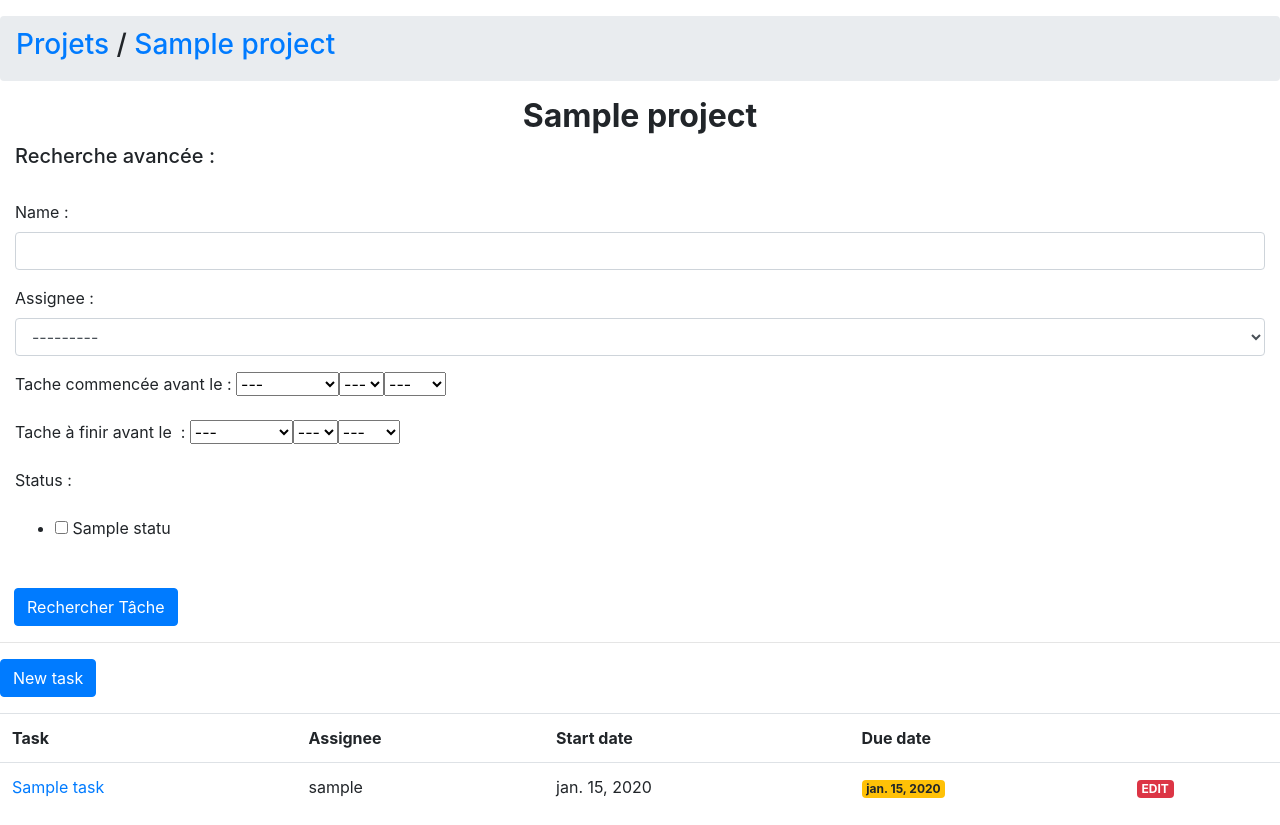
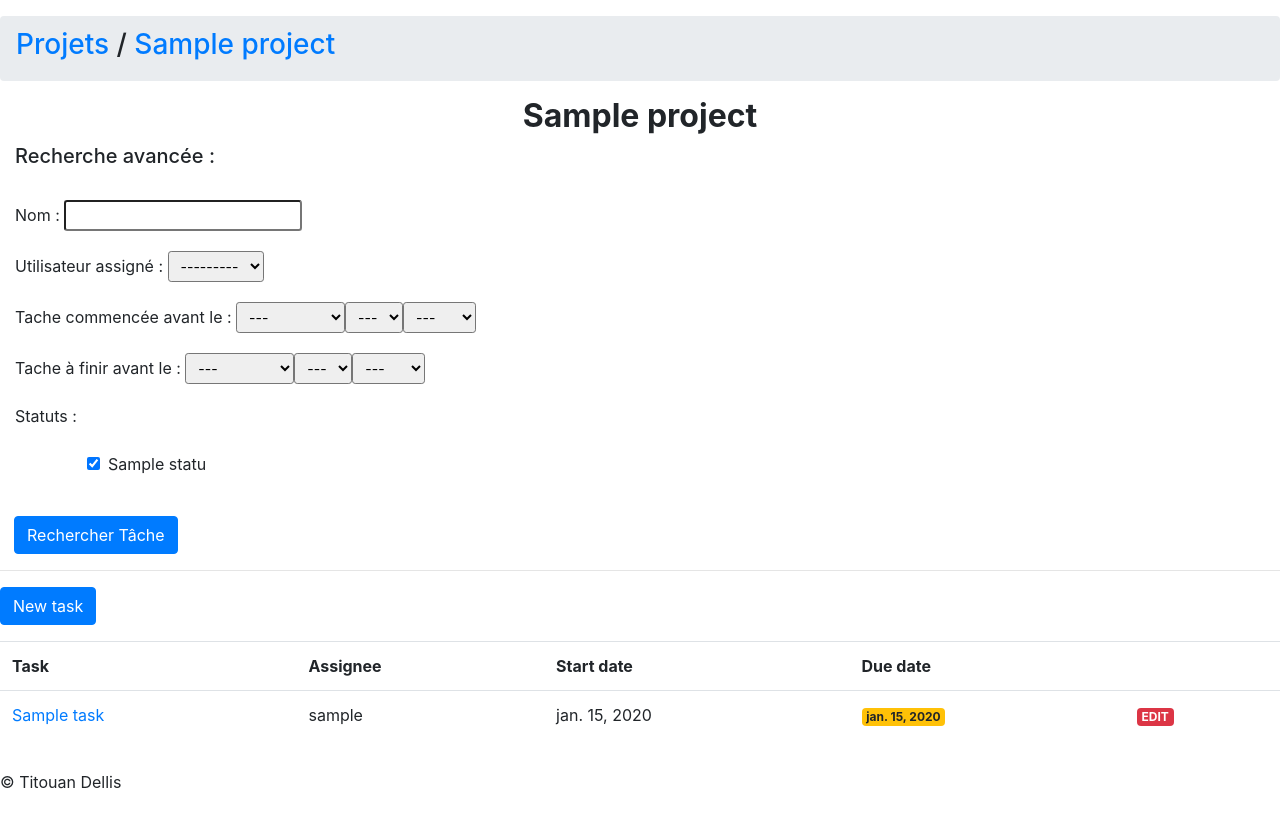
Before and after one commit to Nawti35/Django, a Django app: page /taskmanager/project/1 in a window 1280 px wide. Shown: the part 282-1107 px from the top of the page. After the commit the page ends 1071 px from the top, so only its background shows below. Run offline with Django 3.2, Linux system fonts and the light colour scheme; a user stored in the database is signed in; tables that the repository leaves empty hold one stand-in row (values such as "Sample post"); some libraries are stand-ins or nearby versions.

Commit message:
Filtre de recherche de tâche terminé

```diff
--- a/calendme/taskmanager/forms.py
+++ b/calendme/taskmanager/forms.py
@@ -27,21 +27,36 @@ class JournalForm(forms.ModelForm):
 class SearchTaskForm(forms.ModelForm):
     status = forms.ModelMultipleChoiceField(Status.objects,
                                             required=False,
-                                            widget=forms.CheckboxSelectMultiple
+                                            widget=forms.CheckboxSelectMultiple(attrs={'class':'form-inline  mr-2 ml-3 '}),
+                                            label='Statuts',
                                             )
-    start_date = forms.DateField(required=False,widget=forms.SelectDateWidget,label='Tache commencée avant le')
-    due_date = forms.DateField(required=False, widget=forms.SelectDateWidget,label='Tache à finir avant le ')
+
+    start_date = forms.DateField(required=False,
+                                 widget=forms.SelectDateWidget(attrs={'class':'form-control-sm'}),
+                                 label='Tache commencée avant le')
+
+    due_date = forms.DateField(required=False,
+                               widget=forms.SelectDateWidget(attrs={'class':'form-control-sm'}),
+                               label='Tache à finir avant le')
 
     class Meta:
         model = Task
-        fields = ['name','assignee','start_date','due_date']
+        fields = ['name','assignee','start_date','due_date',]
+        labels = {
+            'name' : 'nom',
+            'assignee': 'Utilisateur assigné'
+        }
 
 
 
     def __init__(self, *args, **kwargs): #Défini la mise en forme des champs à l'aide de Bootstrap
         super().__init__(*args, **kwargs)
-        self.fields['name'].widget.attrs.update({'class': 'form-control'})
+        self.fields['name'].widget.attrs.update({'class': 'form-control-sm'})
         self.fields['name'].required =False
+        self.fields['name'].label = "Nom"
 
-        self.fields['assignee'].widget.attrs.update({'class': 'form-control'})
+        self.fields['assignee'].widget.attrs.update({'class': 'form-control-sm'})
         self.fields['assignee'].required = False
+        self.fields['assignee'].label = "Utilisateur assigné"
+
+        self.initial['status'] = [statut for statut in Status.objects.all()]
--- a/calendme/taskmanager/static/taskmanager/css/listwithoutpoints.css
+++ /dev/null
@@ -1,5 +0,0 @@
-
-ul {
-    list-style: none;
-    color: red;
-}
--- a/calendme/taskmanager/templates/taskmanager/project.html
+++ b/calendme/taskmanager/templates/taskmanager/project.html
@@ -1,6 +1,5 @@
 {% extends "base.html" %}
-{% load static %}
-<link rel="stylesheet" href="{% static 'taskmanager/css/listwithoutpoints.css' %}"/>
+
 {% block title %}{% endblock %}
 
 {% block nav %}
@@ -17,7 +16,7 @@
     </br>
     <form action="{% url "liste_tache" project.id %}" method="POST" >
         {% csrf_token %}
-        <div class="form-group" id="test">
+        <div class="form-group">
             {{ form.as_p}}
         </div>
         <br/>
--- a/calendme/taskmanager/views.py
+++ b/calendme/taskmanager/views.py
@@ -22,7 +22,7 @@ def projects(request):
 @login_required
 def project(request, id):
 
-    form = SearchTaskForm(request.POST or None)
+    form = SearchTaskForm(request.POST or None,initial={'status':True})
 
     if form.is_valid():
         start_date = form.cleaned_data['start_date']
--- a/calendme/templates/base.html
+++ b/calendme/templates/base.html
@@ -8,6 +8,12 @@
         Calend-me
         {% endblock %}
     </title>
+
+    <style>
+        ul{
+            list-style-type: none;
+         }
+    </style>
 
 
     <!-- Latest compiled and minified CSS -->
```
